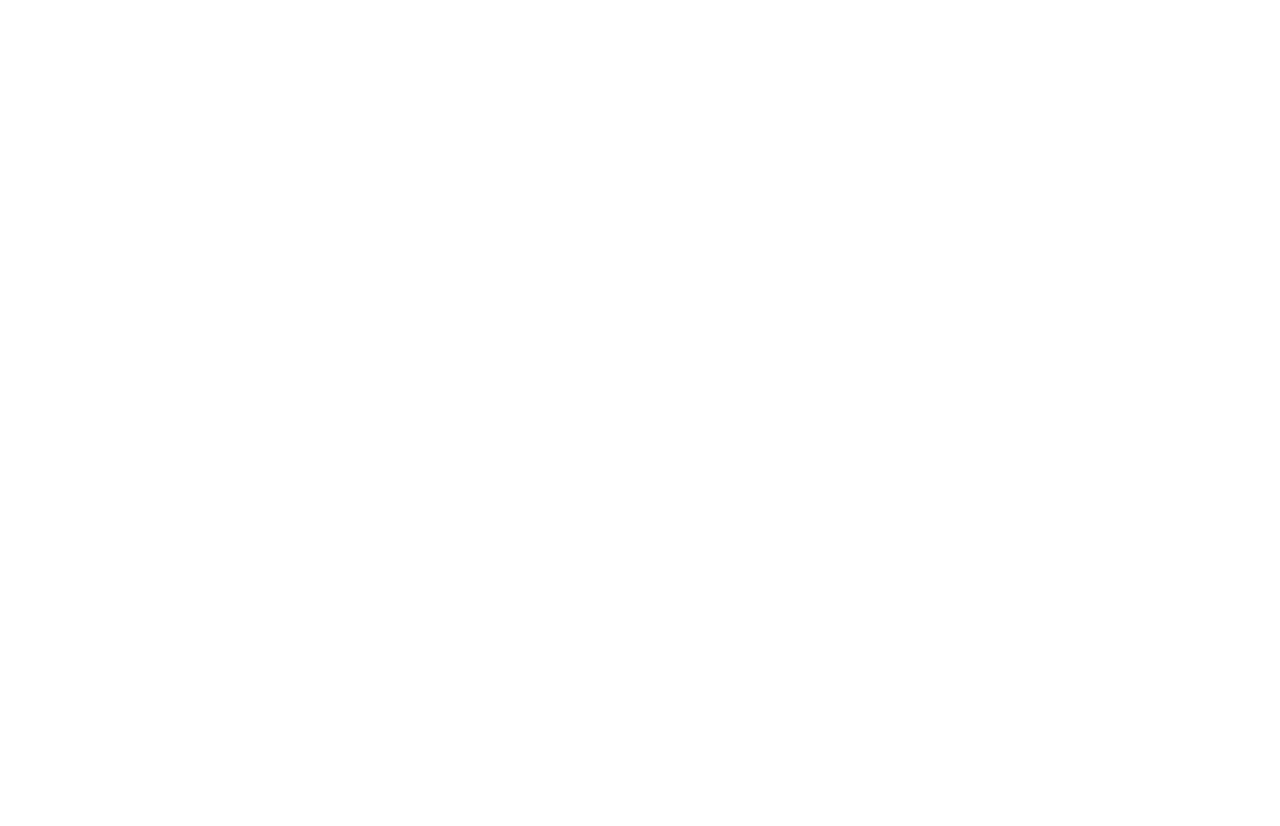
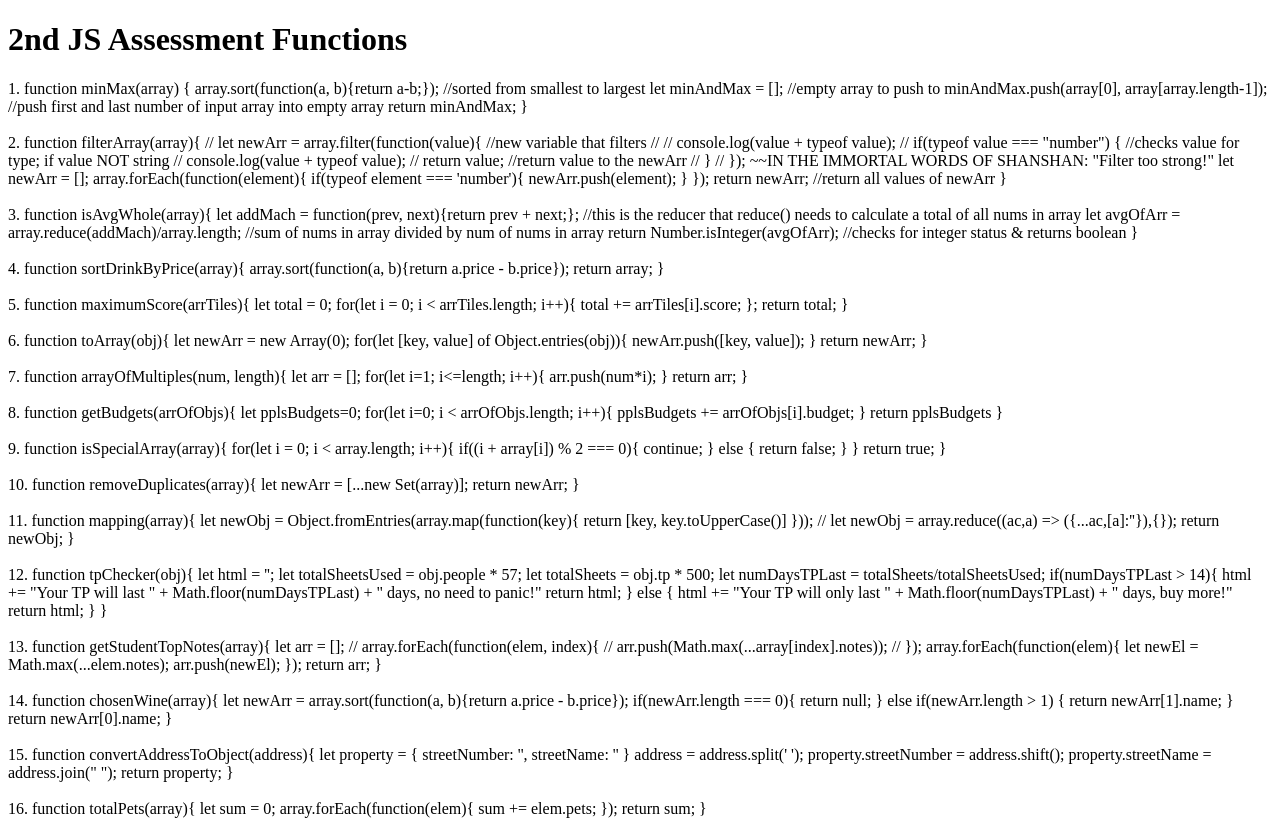
Before and after one commit to joanna-foss/codeup-web-exercises, a plain HTML site: page js-2nd-assessment.html in a window 1280 px wide. Before the commit the page ends 800 px from the top, so only its background shows below. Drawn offline with nearby package versions, Linux system fonts and the light colour scheme.

Commit message:
added functions to html display

```diff
--- a/js-2nd-assessment.html
+++ b/js-2nd-assessment.html
@@ -5,7 +5,10 @@
 	<title>JS 2nd Assessment</title>
 </head>
 <body>
+<h1>2nd JS Assessment Functions</h1>
+<div id="functions"></div>
 
+<script src="https://code.jquery.com/jquery-3.6.0.min.js" integrity="sha256-/xUj+3OJU5yExlq6GSYGSHk7tPXikynS7ogEvDej/m4=" crossorigin="anonymous"></script>
 <script src="js/second-js-assessment.js"></script>
 </body>
 </html>
--- a/js/second-js-assessment.js
+++ b/js/second-js-assessment.js
@@ -568,3 +568,22 @@ console.log(totalPets([
 	{name: 'Douglas Hirsh', pets: 8},
 	{name: 'Kenneth Howell', pets: 2}
 ])); //11
+
+
+$('#functions').append(
+	'<div> 1. ' + minMax + '</div>' + '<br>' +
+	'<div> 2. ' + filterArray + '</div>' + '<br>' +
+	'<div> 3. ' + isAvgWhole + '</div>' + '<br>' +
+	'<div> 4. ' + sortDrinkByPrice + '</div>' + '<br>' +
+	'<div> 5. ' + maximumScore + '</div>' + '<br>' +
+	'<div> 6. ' + toArray + '</div>' + '<br>' +
+	'<div> 7. ' + arrayOfMultiples + '</div>' + '<br>' +
+	'<div> 8. ' + getBudgets + '</div>' + '<br>' +
+	'<div> 9. ' + isSpecialArray + '</div>' + '<br>' +
+	'<div> 10. ' + removeDuplicates + '</div>' + '<br>' +
+	'<div> 11. ' + mapping + '</div>' + '<br>' +
+	'<div> 12. ' + tpChecker + '</div>' + '<br>' +
+	'<div> 13. ' + getStudentTopNotes + '</div>' + '<br>' +
+	'<div> 14. ' + chosenWine + '</div>' + '<br>' +
+	'<div> 15. ' + convertAddressToObject + '</div>' + '<br>' +
+	'<div> 16. ' + totalPets + '</div>');
```
